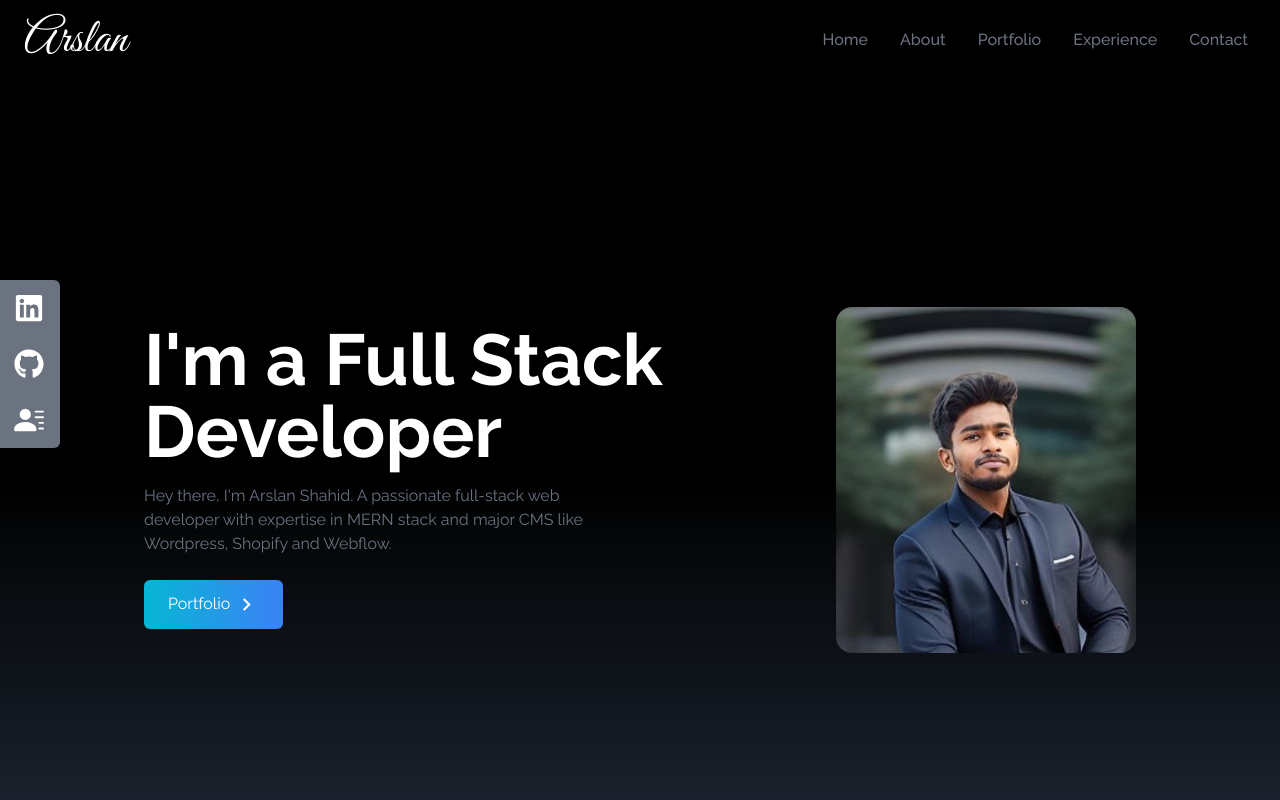
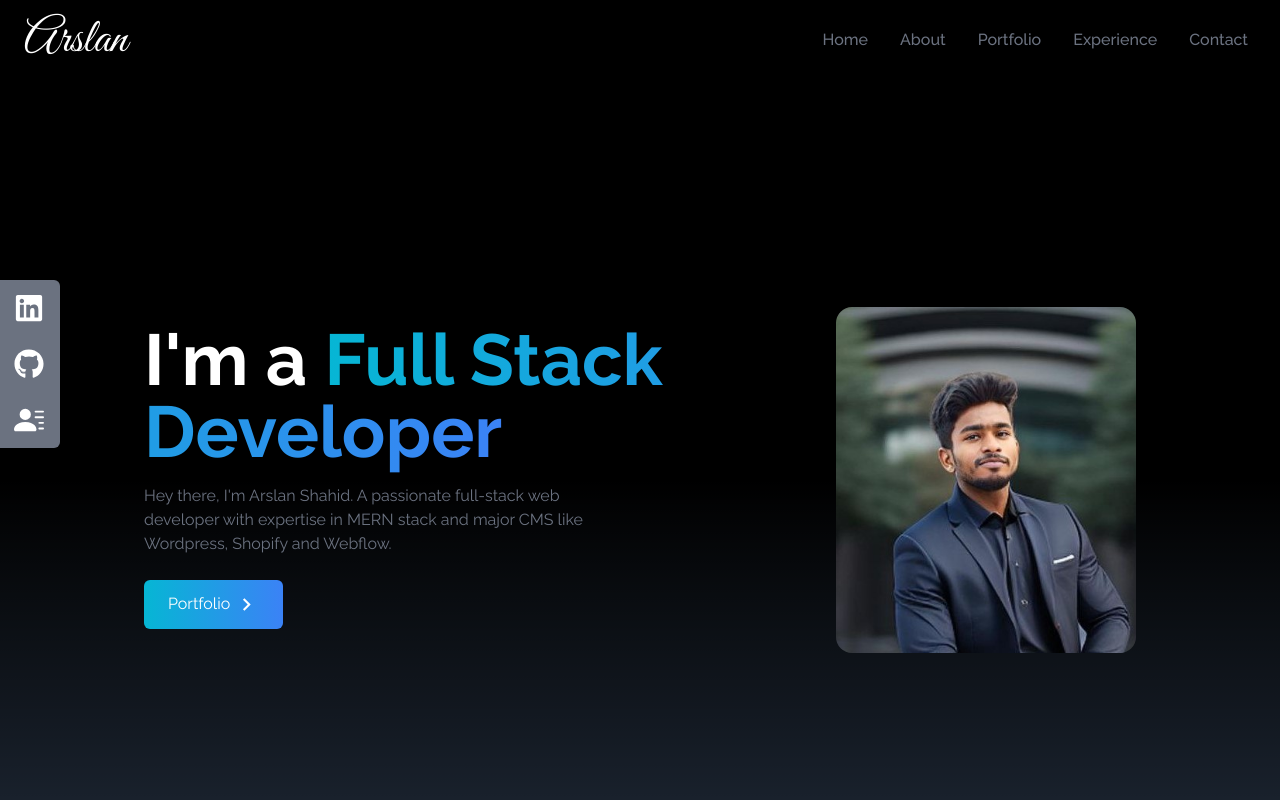
Before and after one commit to Arsla-1/arslan-portfolio, a React (Vite) app: page / in a window 1280 px wide. Shown: the top 800 px of the page. Built offline with nearby package versions, Linux system fonts and the light colour scheme.

Commit message:
added gradient to heading

```diff
--- a/src/App.css
+++ b/src/App.css
@@ -0,0 +1,3 @@
+* {
+  box-sizing: border-box;
+}
--- a/src/components/Home.jsx
+++ b/src/components/Home.jsx
@@ -13,7 +13,10 @@ const Home = () => {
         <div className="flex flex-col justify-center h-full">
           <h2 className="text-4xl sm:text-7xl font-bold text-white">
             {/* h2 className="text-4xl sm:text-7xl font-bold text-white" */}
-            I'm a Full Stack Developer
+            I'm a{" "}
+            <span className="bg-gradient-to-r from-cyan-500 to-blue-500 cursor-pointer text-transparent bg-clip-text">
+              Full Stack Developer
+            </span>
           </h2>
           <p className="text-gray-500 py-4 max-w-md">
             Hey there, I'm Arslan Shahid. A passionate full-stack web developer
```
